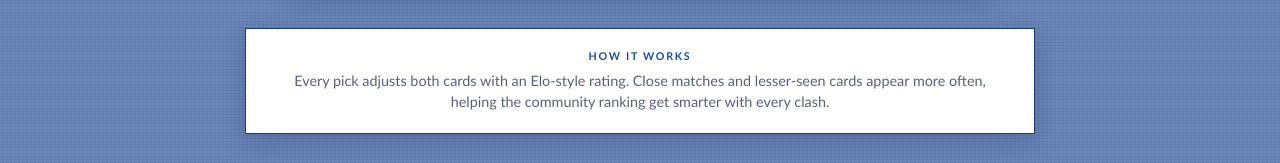
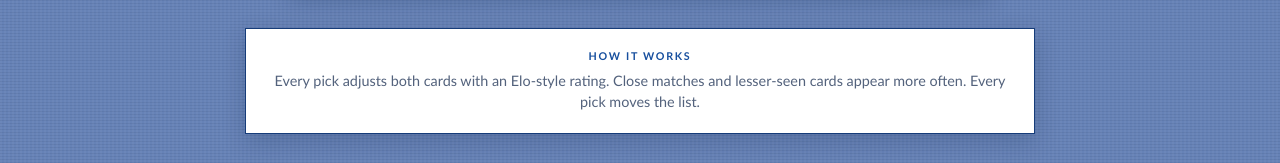
Before and after one commit to rabine707/readysetink-card-clash, a Next.js app: page / in a window 1280 px wide. Shown: the part 549-712 px from the top of the page. Built offline with nearby package versions, Linux system fonts and the light colour scheme; no server answers.

Commit message:
Update The Ink List voting description

```diff
--- a/components/InkList.tsx
+++ b/components/InkList.tsx
@@ -133,7 +133,7 @@ export function InkList() {
       )}
       <section className="about-strip">
         <p className="eyebrow">HOW IT WORKS</p>
-        <p>Every pick adjusts both cards with an Elo-style rating. Close matches and lesser-seen cards appear more often, helping the community ranking get smarter with every clash.</p>
+        <p>Every pick adjusts both cards with an Elo-style rating. Close matches and lesser-seen cards appear more often. Every pick moves the list.</p>
       </section>
     </main>
   );
```
